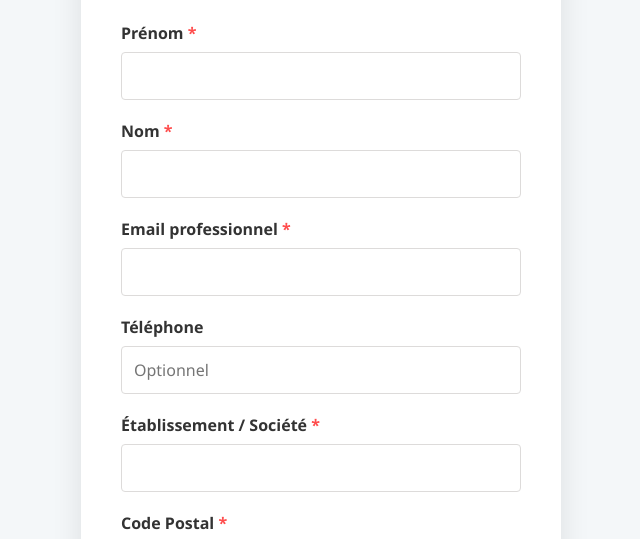
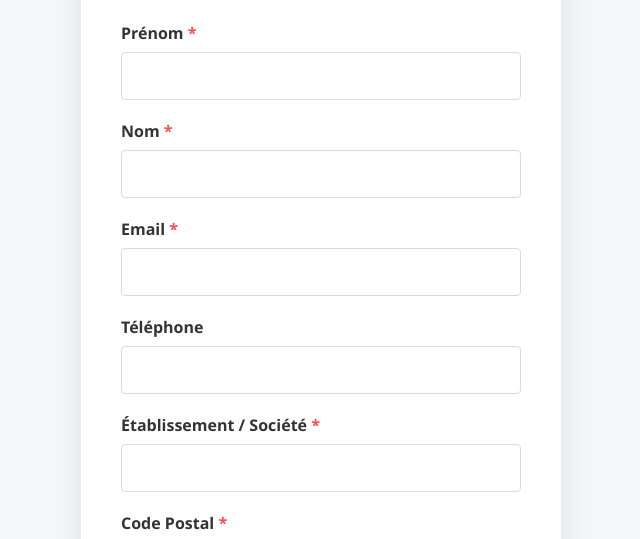
Before and after one commit to vcurutchet/congres, a plain HTML site: page index.html in a window 1280 px wide. Shown: the part 249-788 px from the top of the page, without its empty margins (319-959 px from the left). Drawn offline with Linux system fonts and the light colour scheme.

Commit message:
Update index.html

```diff
--- a/index.html
+++ b/index.html
@@ -45,11 +45,11 @@
             <label for="last_name" class="required">Nom</label>
             <input id="last_name" name="last_name" type="text" required />
 
-            <label for="email" class="required">Email professionnel</label>
+            <label for="email" class="required">Email</label>
             <input id="email" name="email" type="email" required />
 
             <label for="phone">Téléphone</label>
-            <input id="phone" name="phone" type="tel" placeholder="Optionnel" />
+            <input id="phone" name="phone" type="tel" />
 
             <label for="company" class="required">Établissement / Société</label>
             <input id="company" name="company" type="text" required />
@@ -63,7 +63,7 @@
         <div id="sectionMerci" class="step-hidden">
             <div class="success-icon">✓</div>
             <h2>Merci !</h2>
-            <p style="color: #706e6b; margin-bottom: 30px;">Nous avons bien noté votre présence. Pourriez-vous nous en dire un peu plus ?</p>
+            <p style="color: #706e6b; margin-bottom: 30px;">Nous vous contacterons rapidement.</p>
             <button type="button" class="btn" onclick="goToStepFinal()">Terminer l'enregistrement</button>
         </div>
 
```
